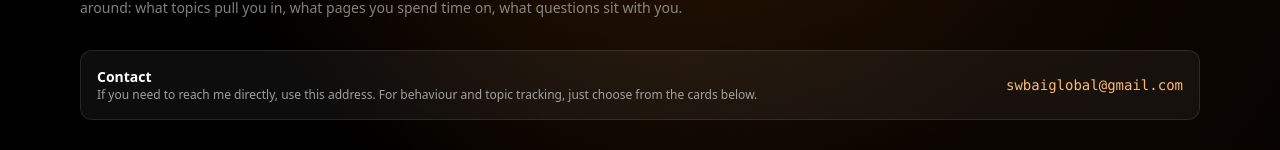
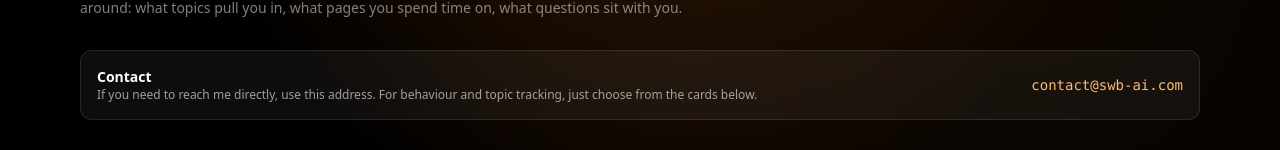
Before and after one commit to ahmetkrk/psyche-management, a Next.js app: page /echoes in a window 1280 px wide. Shown: the part 203-353 px from the top of the page. Built offline with nearby package versions, Linux system fonts and the light colour scheme; no server answers.

Commit message:
Update page.tsx

```diff
--- a/app/echoes/page.tsx
+++ b/app/echoes/page.tsx
@@ -4,7 +4,7 @@ import { useEffect } from "react";
 import { useRouter } from "next/navigation";
 import { swbTrackPage, swbTrackClick } from "@/lib/analytics";
 
-const EMAIL = "swbaiglobal@gmail.com";
+const EMAIL = "contact@swb-ai.com";
 
 const TOPICS = [
   "Automation & systems – tools, workflows, code",
```
